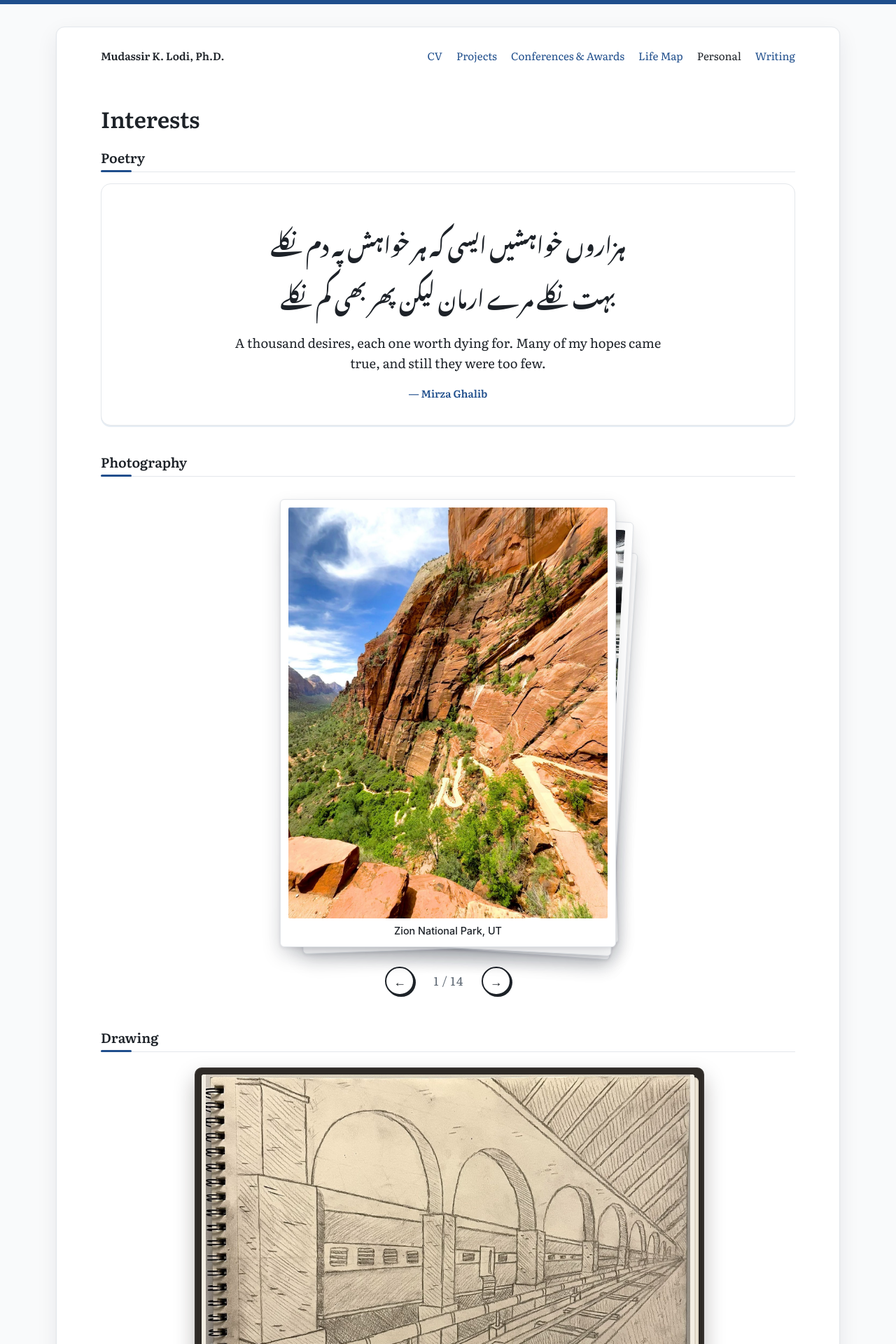
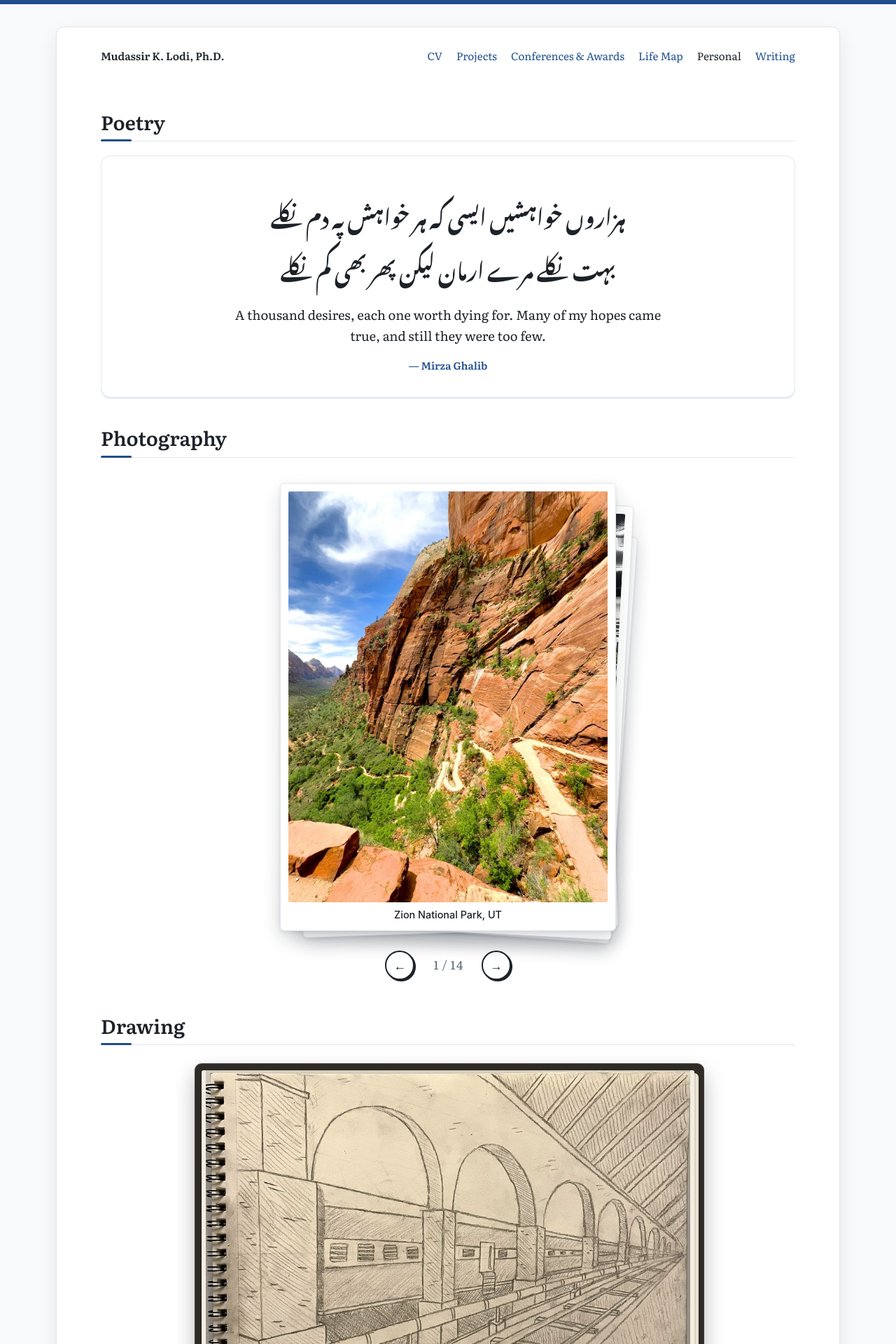
Before and after one commit to mklodi1/mklodi1.github.io, a Jekyll site: the page built from personal/index.html, in a window 1280 px wide. Shown: the top 1920 px of the page at 70% size. Built offline with Jekyll 4.4.1, drawn with Linux system fonts in a browser that asks for light colours; some web fonts are replaced.

Commit message:
Interests: hide page title, larger section headers
Co-Authored-By: Claude Opus 5.5 <noreply@anthropic.com>
Claude-Session: https://claude.ai/code/session_018B7yRm4wV88UDqtVSP6gVK

```diff
--- a/assets/css/style.css
+++ b/assets/css/style.css
@@ -878,3 +878,6 @@ body { border-top: 6px solid var(--link); }
   .board-table tbody tr:hover td { background: #232830; }
   .board-scroll { max-height: 22rem; }
 }
+/* Interests: larger section headers, no visible page title */
+.personal .gallery-section h2 { font-size: 1.75rem; font-weight: 700; margin-bottom: 1.25rem; padding-bottom: .6rem; }
+.personal .gallery-section:first-of-type, .personal .poetry { margin-top: .5rem; }
--- a/personal/index.html
+++ b/personal/index.html
@@ -8,7 +8,7 @@ permalink: /personal/
   assets/img/sports/, assets/img/photography/ or assets/img/drawing/ and they appear here, sorted by file name.
 {% endcomment %}
 <article class="wrap personal">
-  <h1>Interests</h1>
+  <h1 class="sr-only">Interests</h1>
 
   {% assign sections = "poetry|Poetry,photography|Photography,drawing|Drawing,sports|Sports" | split: "," %}
   {% for sec in sections %}
```
